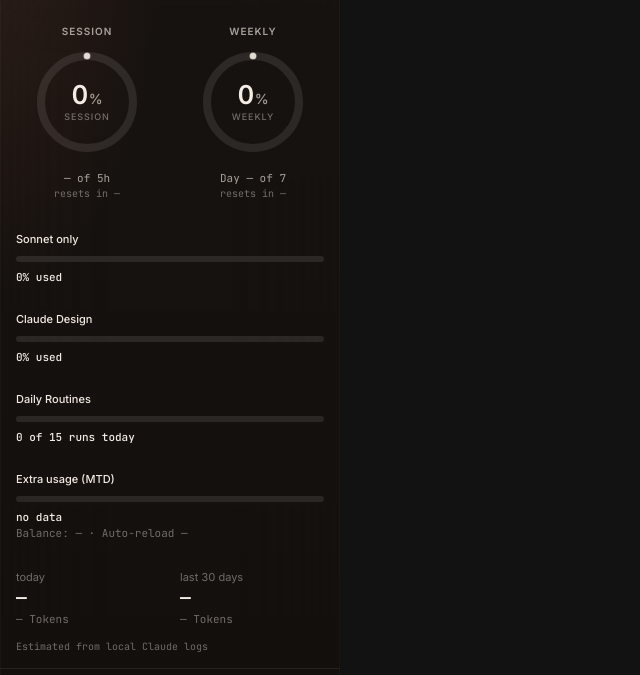
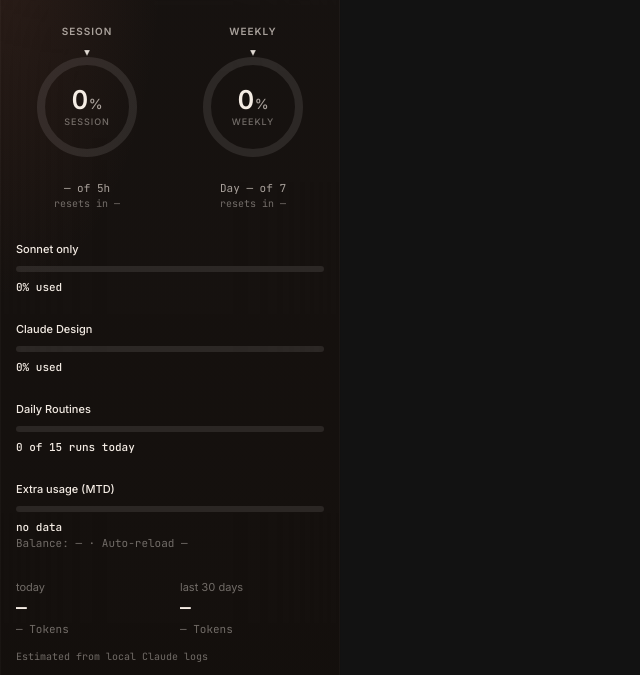
Before and after one commit to clauding-lab/clauge, a browser extension: page popover/index.html in a window 1280 px wide. Shown: the part 50-725 px from the top of the page, without its empty margins (0-640 px from the left). Drawn offline with Linux system fonts and the light colour scheme; no server answers.

Commit message:
feat(popover): outside-pointing triangle needle for time-elapsed
Per Adnan's feedback: the small dot on the rim was too understated to
read as a "needle." Replaced with an external triangle marker that
points inward from outside the ring — like a fuel gauge or speedometer
external tick.

Geometry:
  - SVG viewBox bumped 110×110 → 120×120 (CSS size matched, so the ring
    visual size is unchanged; the 10 extra units just create room for
    the marker outside the rim).
  - Ring still r=46 (stroke 8 → outer edge at r=50).
  - Triangle tip at radius 51 (touching outer ring edge), base at
    radius 57. 6 units deep × 6 units wide.

Triangle vertices computed from the elapsed angle and a perpendicular
half-width offset for the two base corners.

The dot ↦ triangle change applies to both Session and Weekly gauges
since renderCircleGauge is shared.

```diff
--- a/popover/popover.css
+++ b/popover/popover.css
@@ -204,13 +204,14 @@
   justify-content: center;
   margin: 0 0 10px;
 }
-/* Circle gauges stay 110px even when paired side-by-side — Adnan's spec
- * call: prominence over packing. With 340px popover width and 8px side
- * padding, two 110px circles fit with ~16px between (110+16+110 = 236
- * inside 340 - 16 = 324 px). */
+/* Circle gauges stay paired side-by-side. SVG is 120x120 (was 110x110) to
+ * make room outside the ring for the time-elapsed triangle marker — but the
+ * ring itself is still drawn at r=46 in the viewBox, so the visual size of
+ * the ring is unchanged; the extra 10 units just give the needle a place to
+ * live outside the rim. */
 .gauge-circle {
-  width: 110px;
-  height: 110px;
+  width: 120px;
+  height: 120px;
   position: relative;
 }
 .gauge-circle svg { width: 100%; height: 100%; }
--- a/popover/popover.js
+++ b/popover/popover.js
@@ -188,48 +188,68 @@
   const elapsed = Math.max(0, Math.min(100, timeElapsedPctValue ?? 0));
   const burn = burnState(usage, elapsed);
 
-  // Geometry: SVG 110x110, ring centered, stroke 8px, r=46 → circumference 289.03.
+  // Geometry: SVG viewBox 120x120 (room for outer marker), ring r=46 stroke
+  // 8px → ring outer edge at radius 50. Marker triangle lives in the 50–58
+  // band, pointing inward from outside.
+  const cx = 60;
+  const cy = 60;
   const r = 46;
   const c = 2 * Math.PI * r;
   const usageArc = (usage / 100) * c;
   const usageOffset = c - usageArc;
 
-  // Needle position (time-elapsed): on the outer rim at elapsed% around from
-  // 12 o'clock clockwise.
+  // Time-elapsed angle: 0% = 12 o'clock, clockwise.
   const angleRad = (elapsed / 100) * 2 * Math.PI - Math.PI / 2;
-  const needleX = 55 + r * Math.cos(angleRad);
-  const needleY = 55 + r * Math.sin(angleRad);
 
-  // Over-burn segment: arc from the needle position to the usage end (only
-  // visible when usage > elapsed). Tints the over-burn portion red.
+  // Triangle marker pointing inward, sitting just outside the ring stroke.
+  // Tip at radius 51, base at radius 57, base half-width 3 — gives a 6-unit
+  // deep × 6-unit wide marker that reads as a clear external needle.
+  const tipR = 51;
+  const baseR = 57;
+  const baseHalf = 3;
+  const cosA = Math.cos(angleRad);
+  const sinA = Math.sin(angleRad);
+  const tipX = cx + tipR * cosA;
+  const tipY = cy + tipR * sinA;
+  // Base center then ±perpendicular for the two base corners.
+  const baseCX = cx + baseR * cosA;
+  const baseCY = cy + baseR * sinA;
+  const base1X = baseCX - baseHalf * sinA;
+  const base1Y = baseCY + baseHalf * cosA;
+  const base2X = baseCX + baseHalf * sinA;
+  const base2Y = baseCY - baseHalf * cosA;
+  const markerPoints = `${tipX.toFixed(2)},${tipY.toFixed(2)} ${base1X.toFixed(2)},${base1Y.toFixed(2)} ${base2X.toFixed(2)},${base2Y.toFixed(2)}`;
+
+  // Over-burn segment: red arc from the needle position past the rim.
   const overflowVisible = burn === 'burning_fast';
   const overflowArc = Math.max(0, (usage - elapsed) / 100) * c;
   const overflowOffset = c - overflowArc;
   const overflowRotation = (elapsed / 100) * 360;
 
   el.innerHTML = `
-    <svg viewBox="0 0 110 110" aria-hidden="true">
-      <circle cx="55" cy="55" r="${r}" fill="none" stroke="rgba(244, 236, 228, 0.10)" stroke-width="8"/>
-      <circle cx="55" cy="55" r="${r}" fill="none"
+    <svg viewBox="0 0 120 120" aria-hidden="true">
+      <circle cx="${cx}" cy="${cy}" r="${r}" fill="none" stroke="rgba(244, 236, 228, 0.10)" stroke-width="8"/>
+      <circle cx="${cx}" cy="${cy}" r="${r}" fill="none"
         stroke="#d97757"
         stroke-width="8"
         stroke-linecap="round"
         stroke-dasharray="${c.toFixed(2)}"
         stroke-dashoffset="${usageOffset.toFixed(2)}"
-        transform="rotate(-90 55 55)"/>
+        transform="rotate(-90 ${cx} ${cy})"/>
       ${overflowVisible ? `
-        <circle cx="55" cy="55" r="${r}" fill="none"
+        <circle cx="${cx}" cy="${cy}" r="${r}" fill="none"
           stroke="#c97a7a"
           stroke-width="8"
           stroke-linecap="round"
           stroke-dasharray="${c.toFixed(2)}"
           stroke-dashoffset="${overflowOffset.toFixed(2)}"
-          transform="rotate(${(-90 + overflowRotation).toFixed(2)} 55 55)"/>
+          transform="rotate(${(-90 + overflowRotation).toFixed(2)} ${cx} ${cy})"/>
       ` : ''}
-      <circle cx="${needleX.toFixed(2)}" cy="${needleY.toFixed(2)}" r="3.5"
+      <polygon points="${markerPoints}"
         fill="rgba(244, 236, 228, 0.92)"
-        stroke="rgba(0, 0, 0, 0.4)"
-        stroke-width="0.5"/>
+        stroke="rgba(0, 0, 0, 0.45)"
+        stroke-width="0.5"
+        stroke-linejoin="round"/>
     </svg>
     <div class="gauge-center">
       <div>
```
